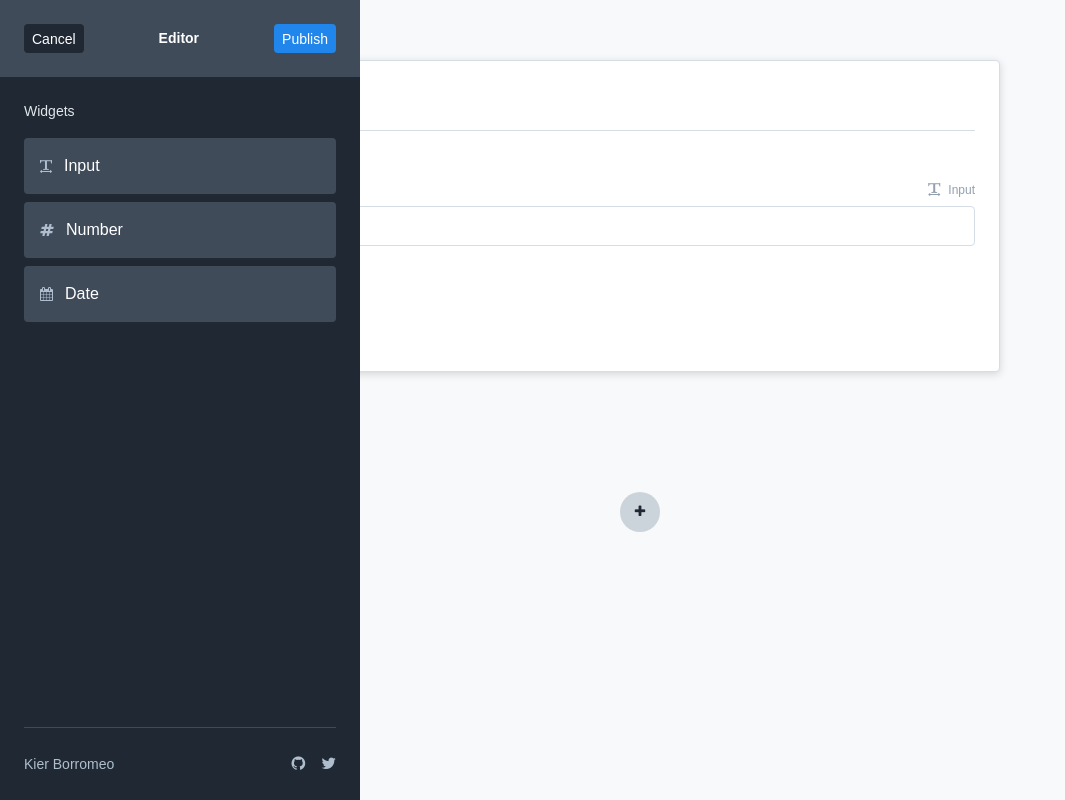
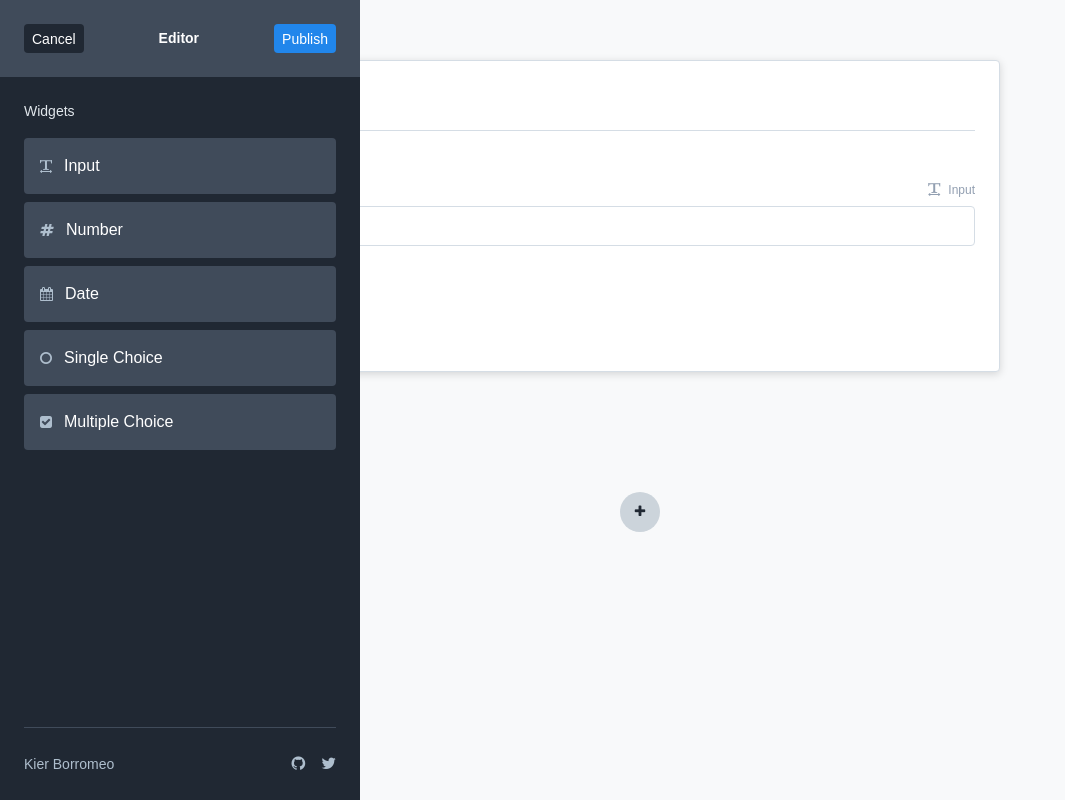
Before and after one commit to srph/toy-template-builder, a React (Vite) app: page / in a window 1280 px wide. Shown: the whole page, without its empty margins (0-1065 px from the left). Built offline with nearby package versions, Linux system fonts and the light colour scheme; a web font is replaced by a local one.

Commit message:
Add new widgets

```diff
--- a/src/index.tsx
+++ b/src/index.tsx
@@ -50,6 +50,16 @@ const widgets = [{
   name: 'date',
   label: 'Date',
   icon: 'calendar'
+}, {
+  id: ++id,
+  name: 'radio',
+  label: 'Single Choice',
+  icon: 'circle-o'
+}, {
+  id: ++id,
+  name: 'checkbox',
+  label: 'Multiple Choice',
+  icon: 'check-square'
 }]
 
 const init: State = {
```
